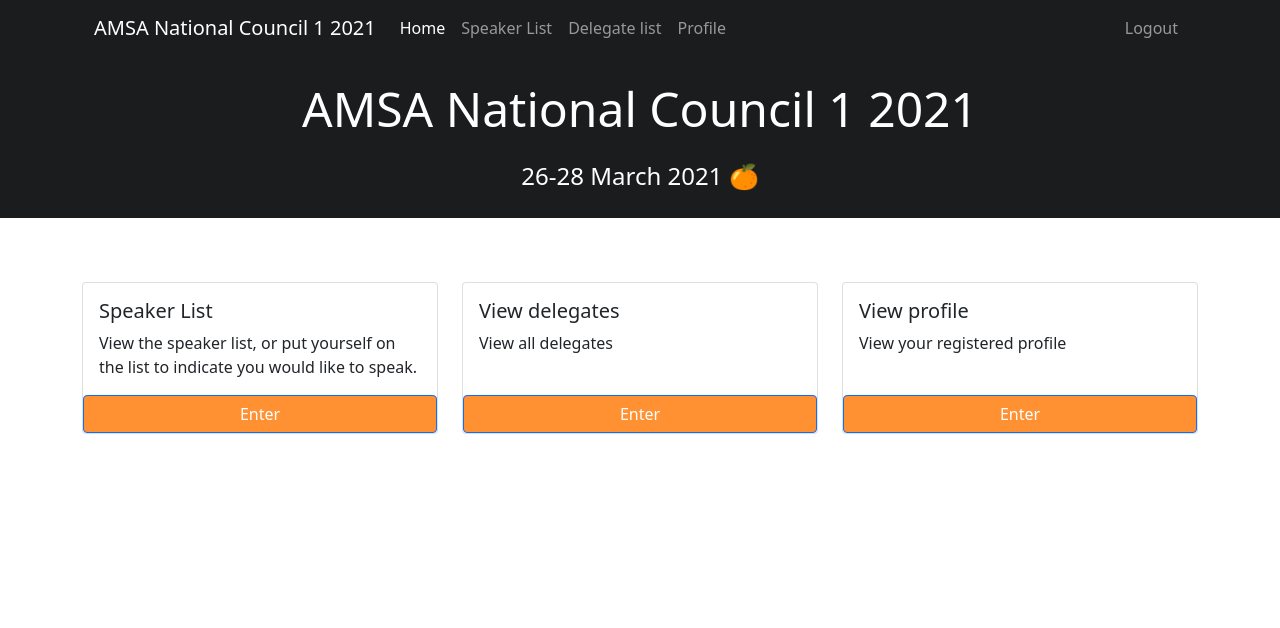
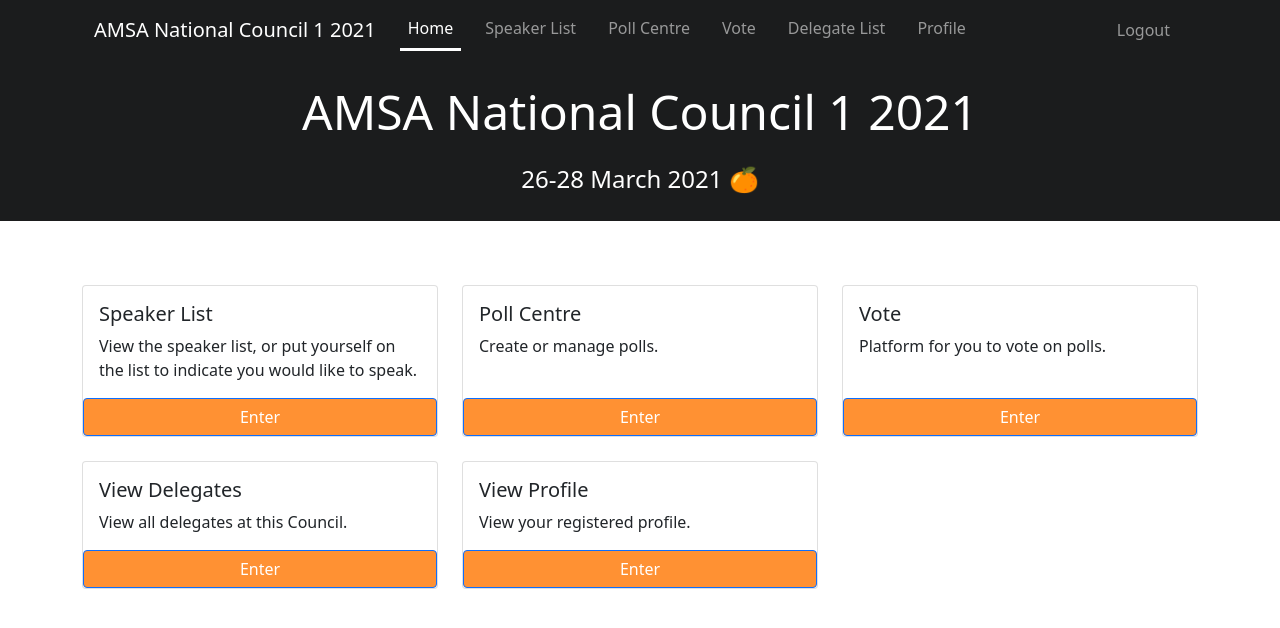
Before and after one commit to AMSA-Australia/PyPlenary, a Django app: page / in a window 1280 px wide. Shown: the top 628 px of the page. Run offline with Django 3.2, Linux system fonts and the light colour scheme; a user stored in the database is signed in; data comes from the database, SQL or seed files in the repository; both versions use the stored data as it was after the commit; some libraries are stand-ins or nearby versions.

Commit message:
added model Polls, halfway through creating polls backend and voting backend

```diff
--- a/pyplenary/councilApp/forms.py
+++ b/pyplenary/councilApp/forms.py
@@ -10,3 +10,8 @@
 
 class PasswordChangeEmail(forms.Form):
 	email = forms.EmailField(max_length=254, label="", widget=forms.TextInput(attrs={'placeholder': 'Email'}))
+
+class StartPollForm(forms.Form):
+	title = forms.CharField(max_length=1000, label="Poll title", widget=forms.TextInput(attrs={'placeholder': 'Poll topic'}))
+	anonymous = forms.BooleanField(required = False, label="Anonymous voting", widget=forms.CheckboxInput(attrs={'class': 'centred-checkbox'}))
+	repsOnly = forms.BooleanField(required = False, label="Reps only", widget=forms.CheckboxInput(attrs={'class': 'centred-checkbox'}))
--- a/pyplenary/councilApp/static/councilApp/css/main.css
+++ b/pyplenary/councilApp/static/councilApp/css/main.css
@@ -50,3 +50,13 @@
 .card-btn {
     background-color: #ff9133;
 }
+
+.nav-item {
+    padding-left: 0.5em;
+    padding-right: 0.5em;
+}
+
+.nav-link.active {
+    border-color: #ffffff;
+    border-bottom-style: solid;
+}
--- /dev/null
+++ b/pyplenary/councilApp/static/councilApp/js/main.js
@@ -0,0 +1,38 @@
+function searchDelegateTable() {
+  // Declare variables
+  var input, filter,  searchTerms, table, tr, td, i, j, k, trElements, txtValue, toDisplay, fulfilled;
+  input = document.getElementById("delegateSearchInput");
+  filter = input.value.toUpperCase();
+  searchTerms = filter.split(/\s+/);
+  table = document.getElementById("delegateTable");
+  tr = table.getElementsByTagName("tr");
+
+  // Loop through all table rows, and hide those who don't match the search query
+  for (i = 1; i < tr.length; i++) {
+    trElements = tr[i].getElementsByTagName("td")
+
+    allFulfilled = true;
+    for (j = 0; j < searchTerms.length; j++) {
+      fulfilled = false;
+      for (k = 0; k < trElements.length; k++) {
+        td = trElements[k];
+        if (td) {
+          txtValue = td.textContent || td.innerText;
+          if (txtValue.toUpperCase().indexOf(searchTerms[j]) > -1) {
+            fulfilled = true;
+            break
+          }
+        }
+      }
+      if (!fulfilled) {
+        allFulfilled = false;
+        break
+      }
+    }
+    if (allFulfilled) {
+      tr[i].style.display = "";
+    } else {
+      tr[i].style.display = "none";
+    }
+  }
+}
--- /dev/null
+++ b/pyplenary/councilApp/templates/404.html
@@ -0,0 +1,6 @@
+{% extends 'councilApp/base.html' %}
+
+{% block content %}
+<h2>The page you're looking for does not exist.</h2>
+
+{% endblock %}
--- a/pyplenary/councilApp/templates/councilApp/base.html
+++ b/pyplenary/councilApp/templates/councilApp/base.html
@@ -22,7 +22,7 @@
   <div class="container">
     <nav class="navbar navbar-expand-lg navbar-dark">
       <div class="container-fluid">
-        <a class="navbar-brand" href="#">{{ config.site.name }}</a>
+        <a class="navbar-brand" href="/">{{ config.site.name }}</a>
         <button class="navbar-toggler" type="button" data-bs-toggle="collapse" data-bs-target="#navbarSupportedContent" aria-controls="navbarSupportedContent" aria-expanded="false" aria-label="Toggle navigation">
           <span class="navbar-toggler-icon"></span>
         </button>
@@ -31,30 +31,38 @@
             <li class="nav-item">
               <a class="nav-link {% if active_tab == 'index' %}active{% endif %}" aria-current="page" href="/">Home</a>
             </li>
+
             <li class="nav-item">
               <a class="nav-link {% if active_tab == 'speaker_list' %}active{% endif %}" href="/speaker_list/">Speaker List</a>
             </li>
+
+            {% if user.is_authenticated and user.delegates.superadmin %}
+              <li class="nav-item">
+                <a class="nav-link {% if active_tab == 'poll' %}active{% endif %}"  href="/poll/">Poll Centre</a>
+              </li>
+            {% endif %}
+
             <li class="nav-item">
-              <a class="nav-link {% if active_tab == 'delegates' %}active{% endif %}" href="/delegates/">Delegate list</a>
+              <a class="nav-link {% if active_tab == 'vote' %}active{% endif %}"  href="/vote/">Vote</a>
             </li>
+
+            <li class="nav-item">
+              <a class="nav-link {% if active_tab == 'delegates' %}active{% endif %}" href="/delegates/">Delegate List</a>
+            </li>
+
             {% if user.is_authenticated %}
-              <li>
+              <li class="nav-item">
                 <a class="nav-link {% if active_tab == 'profile' %}active{% endif %}"  href="/profile/">Profile</a>
               </li>
-              {% if user.delegates.rep %}
-                <li>
-                  <a class="nav-link {% if active_tab == 'vote' %}active{% endif %}"  href="/vote/">Vote</a>
-                </li>
-              {% endif %}
             {% endif %}
         </ul>
         <ul class="navbar-nav ms-auto">
           {% if user.is_authenticated %}
-            <li>
+            <li class="nav-item">
               <a class="nav-link" href="/logout/">Logout</a>
             </li>
           {% else %}
-            <li>
+            <li class="nav-item">
               <a class="nav-link {% if active_tab == 'login' %}active{% endif %}" href="/login/">Login</a>
             </li>
           {% endif %}
--- a/pyplenary/councilApp/templates/councilApp/index.html
+++ b/pyplenary/councilApp/templates/councilApp/index.html
@@ -34,15 +34,37 @@
           <h5 class="card-title">Speaker List</h5>
           <p class="card-text">View the speaker list, or put yourself on the list to indicate you would like to speak.</p>
         </div>
-        <a href="/" class="btn btn-primary card-btn stretched-link">Enter</a>
+        <a href="/" class="btn btn-primary card-btn stretched-link">  Enter</a>
+      </div>
+    </div>
+
+    {% if user.is_authenticated and user.delegates.superadmin %}
+      <div class="col">
+        <div class="card h-100">
+          <div class="card-body">
+            <h5 class="card-title">Poll Centre</h5>
+            <p class="card-text">Create or manage polls.</p>
+          </div>
+          <a href="/vote/" class="btn btn-primary card-btn stretched-link">Enter</a>
+        </div>
+      </div>
+    {% endif %}
+
+    <div class="col">
+      <div class="card h-100">
+        <div class="card-body">
+          <h5 class="card-title">Vote</h5>
+          <p class="card-text">Platform for you to vote on polls.</p>
+        </div>
+        <a href="/vote/" class="btn btn-primary card-btn stretched-link">Enter</a>
       </div>
     </div>
 
     <div class="col">
       <div class="card h-100">
         <div class="card-body">
-          <h5 class="card-title">View delegates</h5>
-          <p class="card-text">View all delegates</p>
+          <h5 class="card-title">View Delegates</h5>
+          <p class="card-text">View all delegates at this Council.</p>
         </div>
         <a href="/delegates/" class="btn btn-primary card-btn stretched-link">Enter</a>
       </div>
@@ -52,24 +74,12 @@
       <div class="col">
         <div class="card h-100">
           <div class="card-body">
-            <h5 class="card-title">View profile</h5>
-            <p class="card-text">View your registered profile</p>
+            <h5 class="card-title">View Profile</h5>
+            <p class="card-text">View your registered profile.</p>
           </div>
           <a href="/profile/" class="btn btn-primary card-btn stretched-link">Enter</a>
         </div>
       </div>
-
-      {% if user.delegates.rep %}
-        <div class="col">
-          <div class="card h-100">
-            <div class="card-body">
-              <h5 class="card-title">Vote</h5>
-              <p class="card-text">For AMSA reps to vote</p>
-            </div>
-            <a href="/vote/" class="btn btn-primary card-btn stretched-link">Enter</a>
-          </div>
-        </div>
-      {% endif %}
     {% endif %}
 
   </div>
--- a/pyplenary/councilApp/templates/councilApp/login.html
+++ b/pyplenary/councilApp/templates/councilApp/login.html
@@ -12,7 +12,7 @@
 
 <div>
   <form method="post">
-    <div class="ui form">
+    <div class="form">
       {% csrf_token %}
       {{ loginForm|crispy }}
       <br>
--- a/pyplenary/councilApp/templates/councilApp/semantic_base.html
+++ b/pyplenary/councilApp/templates/councilApp/semantic_base.html
@@ -27,9 +27,7 @@
 
       <title>{% block title %}{% endblock %}</title>
 
-      <!--<link rel="stylesheet" href="https://cdn.jsdelivr.net/npm/semantic-ui@2.4.2/dist/semantic.min.css" integrity="sha256-UXesixbeLkB/UYxVTzuj/gg3+LMzgwAmg3zD+C4ZASQ=" crossorigin="anonymous">-->
       <link href="https://cdn.jsdelivr.net/npm/bootstrap@5.0.0-beta2/dist/css/bootstrap.min.css" rel="stylesheet" integrity="sha384-BmbxuPwQa2lc/FVzBcNJ7UAyJxM6wuqIj61tLrc4wSX0szH/Ev+nYRRuWlolflfl" crossorigin="anonymous">
-      <!-- <link rel="stylesheet" href="https://maxcdn.bootstrapcdn.com/bootstrap/4.0.0/css/bootstrap.min.css" integrity="sha384-Gn5384xqQ1aoWXA+058RXPxPg6fy4IWvTNh0E263XmFcJlSAwiGgFAW/dAiS6JXm" crossorigin="anonymous"> -->
       <link rel="stylesheet" type="text/css" href="{% static 'councilApp/css/main.css'%}">
     {% endblock %}
   </head>
@@ -39,12 +37,9 @@
 
     {% block script %}
       <script src="https://cdn.jsdelivr.net/npm/jquery@3.4.1/dist/jquery.min.js" integrity="sha256-CSXorXvZcTkaix6Yvo6HppcZGetbYMGWSFlBw8HfCJo=" crossorigin="anonymous"></script>
-      <!--<script src="https://cdn.jsdelivr.net/npm/semantic-ui@2.4.2/dist/semantic.min.js" integrity="sha256-CgSoWC9w5wNmI1aN8dIMK+6DPelUEtvDr+Bc2m/0Nx8=" crossorigin="anonymous"></script>-->
       <script src="https://cdn.jsdelivr.net/npm/bootstrap@5.0.0-beta2/dist/js/bootstrap.bundle.min.js" integrity="sha384-b5kHyXgcpbZJO/tY9Ul7kGkf1S0CWuKcCD38l8YkeH8z8QjE0GmW1gYU5S9FOnJ0" crossorigin="anonymous"></script>
+      <script src="{% static 'councilApp/js/main.js' %}" type="text/javascript"></script>
 
-<!--       <script src="https://code.jquery.com/jquery-3.2.1.slim.min.js" integrity="sha384-KJ3o2DKtIkvYIK3UENzmM7KCkRr/rE9/Qpg6aAZGJwFDMVNA/GpGFF93hXpG5KkN" crossorigin="anonymous"></script>
-      <script src="https://cdnjs.cloudflare.com/ajax/libs/popper.js/1.12.9/umd/popper.min.js" integrity="sha384-ApNbgh9B+Y1QKtv3Rn7W3mgPxhU9K/ScQsAP7hUibX39j7fakFPskvXusvfa0b4Q" crossorigin="anonymous"></script>
-      <script src="https://maxcdn.bootstrapcdn.com/bootstrap/4.0.0/js/bootstrap.min.js" integrity="sha384-JZR6Spejh4U02d8jOt6vLEHfe/JQGiRRSQQxSfFWpi1MquVdAyjUar5+76PVCmYl" crossorigin="anonymous"></script> -->
     {% endblock %}
   </body>
 </html>
--- a/pyplenary/councilApp/urls.py
+++ b/pyplenary/councilApp/urls.py
@@ -15,6 +15,7 @@
 	path('speaker_list/', views.speakerList),
 	path('delegates/', views.delegates),
 	path('profile/', views.profile),
+	path('poll/', views.poll),
 	path('vote/', views.vote),
 	path('login/', views.loginCustom),
 	path('logout/', views.logoutCustom),
--- a/pyplenary/councilApp/views.py
+++ b/pyplenary/councilApp/views.py
@@ -1,26 +1,29 @@
 from django import forms
-from django.shortcuts import render, redirect
+from django.conf import settings
 from django.contrib.auth import authenticate, login, logout
 from django.contrib.auth.decorators import user_passes_test, login_required
-from django.views.decorators.cache import never_cache
 from django.contrib.auth.forms import UserCreationForm, SetPasswordForm
-from django.http import JsonResponse, FileResponse, Http404, HttpResponse
 from django.contrib.auth.models import User
-from django.forms import formset_factory, ValidationError
 from django.core import mail
 from django.core.mail import send_mail
+from django.forms import formset_factory, ValidationError
+from django.http import JsonResponse, FileResponse, Http404, HttpResponse
+from django.shortcuts import render, redirect
+from django.template.loader import render_to_string
+from django.urls import reverse
+from django.utils.html import strip_tags
+from django.views.decorators.cache import never_cache
 from django.views.decorators.http import last_modified
-from django.urls import reverse
-from django.template.loader import render_to_string
-from django.utils.html import strip_tags
+
 from .forms import *
 from .models import *
 import toml
 import os
 
 # Load config
+os.chdir(settings.BASE_DIR)
 print(os.getcwd())
-with open('config.toml', 'r', encoding='utf8') as f:
+with open('../config.toml', 'r', encoding='utf8') as f:
 	config = toml.load(f)
 
 def index(request):
@@ -41,8 +44,44 @@
 def profile(request):
     return render(request, 'councilApp/profile.html', {'active_tab':'profile', 'config':config})
 
+@login_required
 def vote(request):
     return render(request, 'councilApp/vote.html', {'active_tab':'vote', 'config':config})
+
+@login_required
+def poll(request):
+    delegate = Delegates.objects.get(authClone = request.user)
+    if not delegate.superadmin:
+        raise Http404()
+
+    allPolls = Polls.objects.all()
+    active = sum([i.active for i in allPolls])
+
+    if not active:
+        if request.method == 'POST':
+            pollForm = StartPollForm(request.POST)
+            if pollForm.is_valid():
+                for i in Polls.objects.all():
+                    i.active = False
+                    i.save()
+
+                newPoll = Polls()
+                newPoll.title = pollForm.cleaned_data.get('title')
+                newPoll.anonymous = pollForm.cleaned_data.get('anonymous')
+                newPoll.repsOnly = pollForm.cleaned_data.get('repsOnly')
+                newPoll.active = True
+                newPoll.save()
+
+                return redirect('/poll/')
+        else:
+            pollForm = StartPollForm()
+
+        return render(request, 'councilApp/poll.html', {'pollForm':pollForm, 'active':False, 'active_tab':'poll', 'config':config})
+
+    else:
+        activePoll = Polls.objects.get(active = True)
+        return render(request, 'councilApp/poll.html', {'activePoll':activePoll, 'active':True, 'active_tab':'poll', 'config':config})
+
 
 def loginCustom(request):
     if request.user.is_authenticated:
```
Also changed, not shown: pyplenary/councilApp/models.py (+34 -0 lines), pyplenary/councilApp/templates/councilApp/delegates.html (+8 -6 lines), pyplenary/councilApp/templates/councilApp/poll.html (added, +24 -0 lines), config.toml (renamed from pyplenary/config.toml), pyplenary/councilApp/migrations/0002_polls_votes.py (added), pyplenary/councilApp/migrations/0003_auto_20210309_2157.py (added), pyplenary/councilApp/migrations/0004_auto_20210309_2210.py (added), pyplenary/db.sqlite3.
